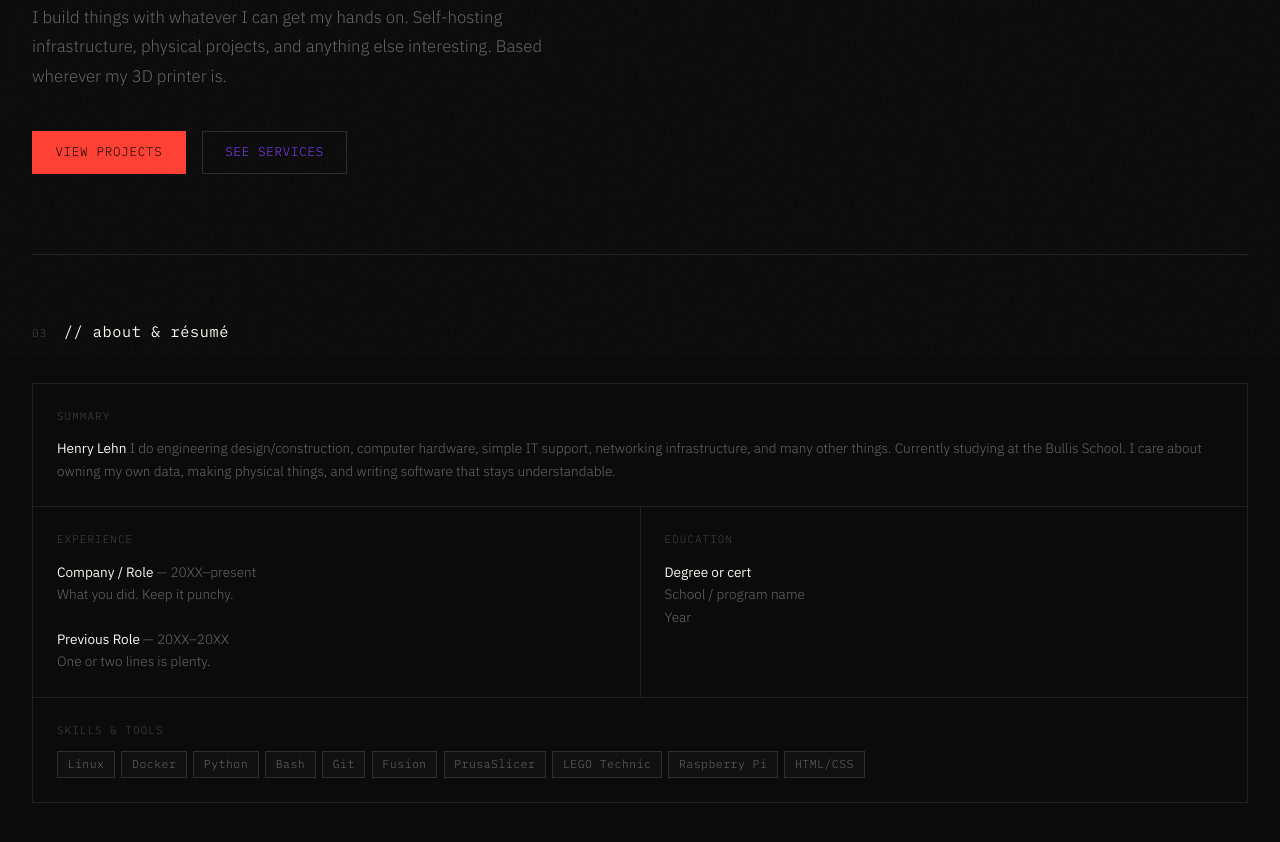
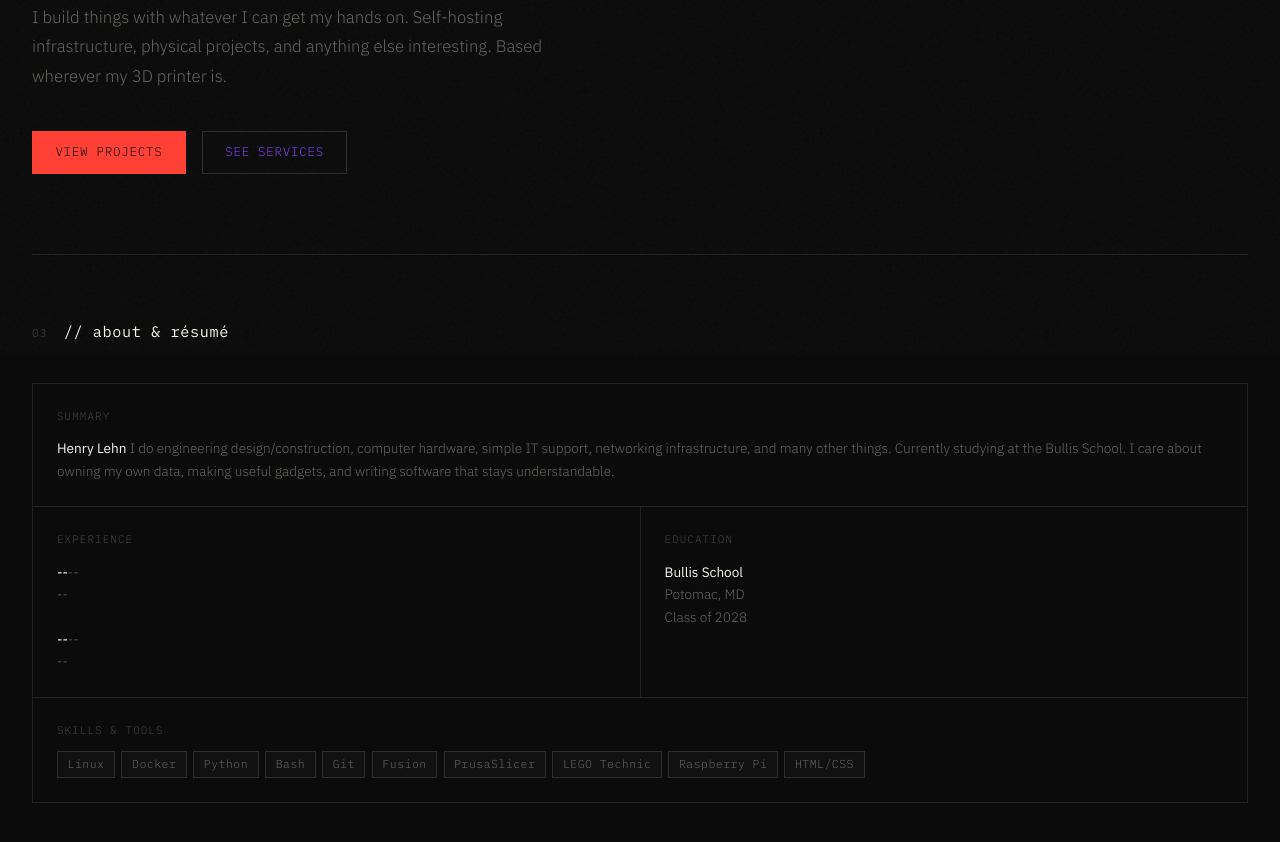
Before and after one commit to vindictivebanana/lehn.dev-homepage-v2, a website: page index.html in a window 1280 px wide. Shown: the part 444-1286 px from the top of the page. Drawn offline with Linux system fonts and the light colour scheme.

Commit message:
updated my resume

```diff
--- a/index.html
+++ b/index.html
@@ -28,7 +28,7 @@
     <a href="/" class="nav-logo"><img src="/assets/img/projects/logo.svg" alt="lehn.dev" style="height: 20px;"></a>
     <ul class="nav-links">
       <li><a href="/services">services</a></li>
-      <li><a href="#projects">projects</a></li>
+      <li><a href="/project">projects</a></li>
       <li><a href="#about">about</a></li>
       <li><a href="#contact">contact</a></li>
     </ul>
@@ -60,26 +60,26 @@
         <div class="about-cell-label">summary</div>
         <div class="about-cell-content">
           <strong>Henry Lehn</strong> I do engineering design/construction, computer hardware, simple IT support, networking infrastructure, and many other things. Currently studying at the Bullis School. I care about owning my own data, making
-          physical things, and writing software that stays understandable.
+          useful gadgets, and writing software that stays understandable.
         </div>
       </div>
 
       <div class="about-cell">
         <div class="about-cell-label">experience</div>
         <div class="about-cell-content">
-          <strong>Company / Role</strong> — 20XX–present<br>
-          What you did. Keep it punchy.<br><br>
-          <strong>Previous Role</strong> — 20XX–20XX<br>
-          One or two lines is plenty.
+          <strong>--</strong>--<br>
+          --<br><br>
+          <strong>--</strong>--<br>
+          --
         </div>
       </div>
 
       <div class="about-cell">
         <div class="about-cell-label">education</div>
         <div class="about-cell-content">
-          <strong>Degree or cert</strong><br>
-          School / program name<br>
-          Year
+          <strong>Bullis School</strong><br>
+          Potomac, MD<br>
+          Class of 2028
         </div>
       </div>
 
```
